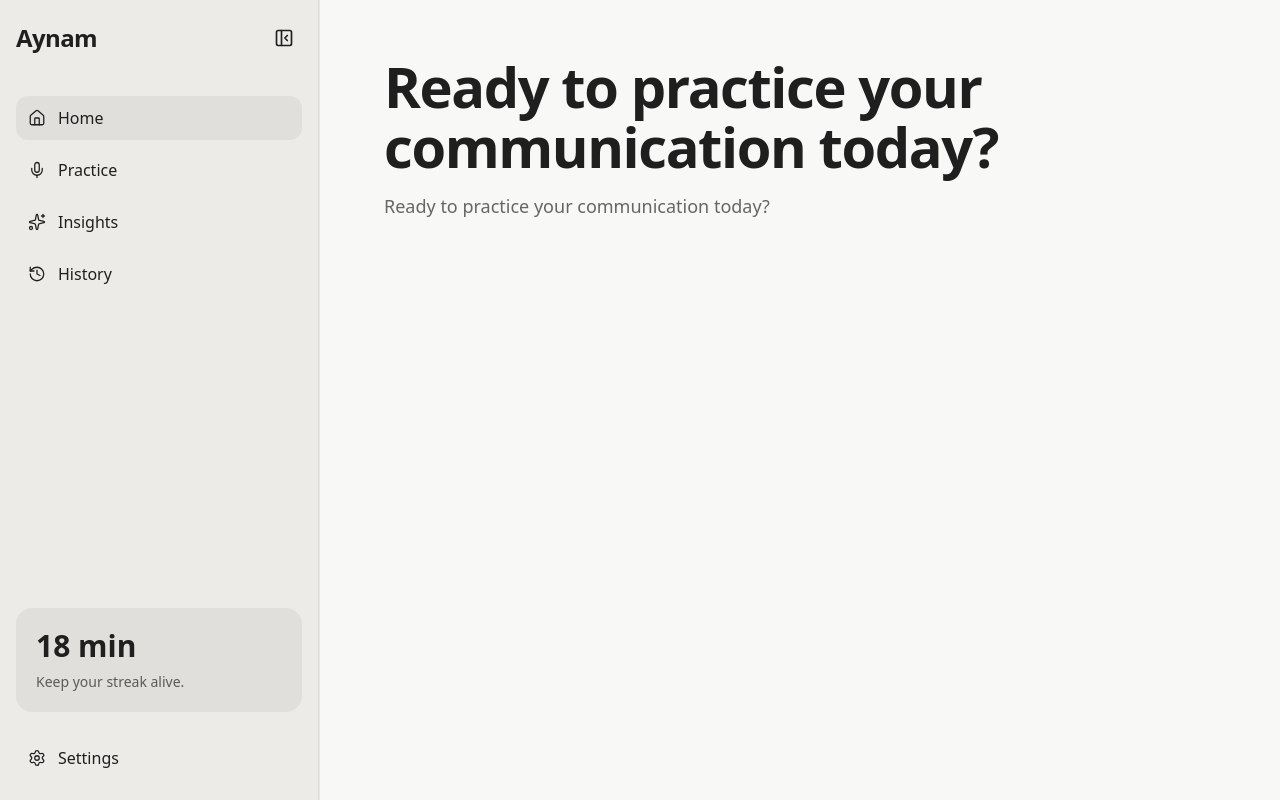
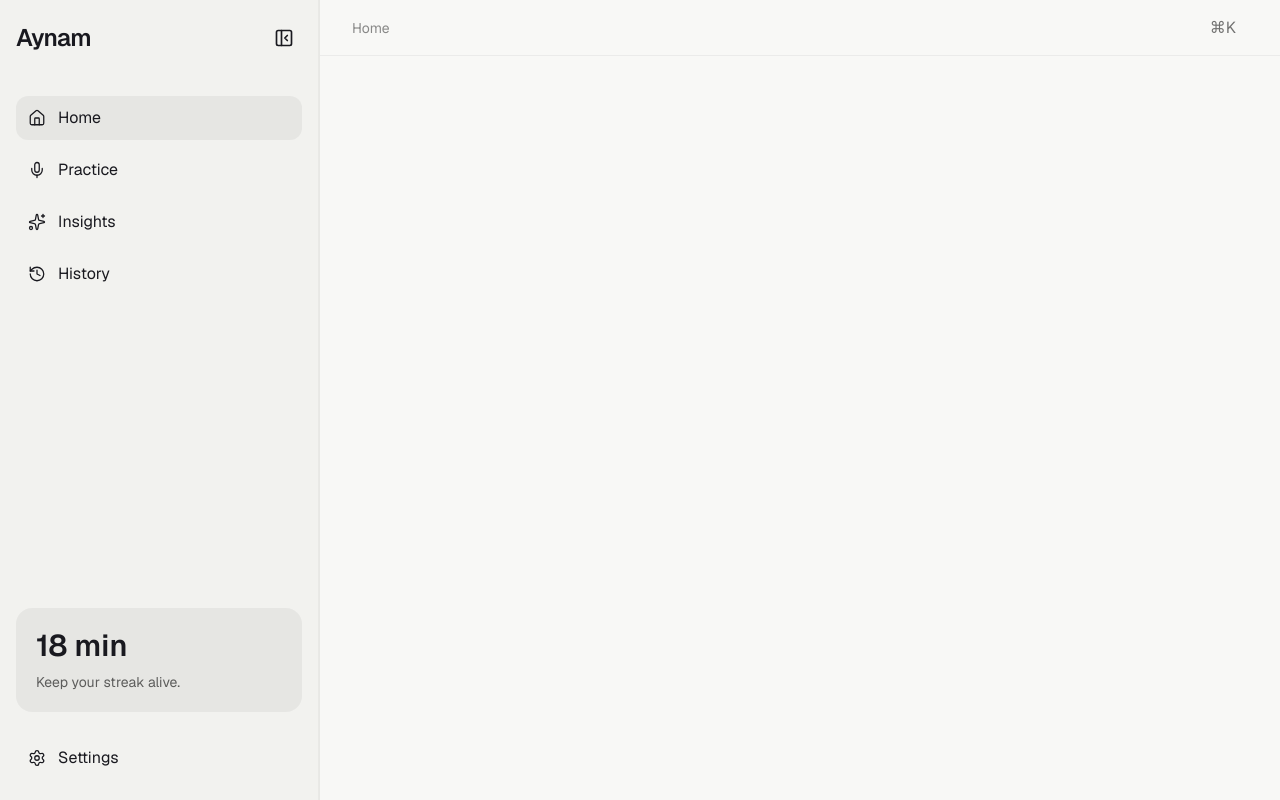
Before and after one commit to namyagaur/aynam.ai, a Next.js app: page /dashboard in a window 1280 px wide. Built offline with nearby package versions, Linux system fonts and the light colour scheme.

Commit message:
feat: update DashboardPage layout and styles for improved user experience

```diff
--- a/app/dashboard/page.tsx
+++ b/app/dashboard/page.tsx
@@ -3,15 +3,29 @@ import { AppShell } from "@/components/layout";
 export default function DashboardPage() {
   return (
     <AppShell>
+      <div className="flex h-full flex-col">
 
-      <h1 className="text-[56px] leading-[60px] font-semibold tracking-[-0.04em] font-semibold tracking-tight">
-        Ready to practice your communication today?
-      </h1>
+        {/* Top Bar */}
 
-      <p className="mt-4 max-w-xl text-lg text-[var(--text-secondary)]">
-        Ready to practice your communication today?
-      </p>
+        <header className="flex h-14 items-center justify-between border-b border-black/5 px-8">
 
+          <span className="text-sm text-black/45">
+            Home
+          </span>
+
+          <button className="rounded-lg px-3 py-2 text-sm text-black/55 hover:bg-black/5">
+            ⌘K
+          </button>
+
+        </header>
+
+        {/* Workspace */}
+
+        <div className="flex-1 p-10">
+
+        </div>
+
+      </div>
     </AppShell>
   );
 }
--- a/app/globals.css
+++ b/app/globals.css
@@ -5,27 +5,51 @@
 ========================================================== */
 
 :root {
-  --canvas: #F7F5F1;
+  /* Window */
 
-  --surface: #FFFFFF;
-  --surface-alt: #F2EEE8;
+  --window: #f6f4fb;
 
-  --text-primary: #1F1F1F;
-  --text-secondary: #666666;
-  --text-muted: #9A9A9A;
+  /* Surfaces */
 
-  --border: #E7E1D7;
+  --sidebar: #fbf9ff;
+  --workspace: #fcfbff;
 
-  --accent: #6E61FF;
+  --card: rgba(255, 255, 255, 0.72);
 
-  --success: #5B8C6A;
-  --warning: #C58A42;
+  /* Text */
 
-  --radius-sm: 8px;
-  --radius-md: 12px;
-  --radius-lg: 20px;
+  --text: #19191f;
+  --muted: #6f7280;
 
-  --shadow: 0 8px 24px rgba(0, 0, 0, 0.05);
+  /* Borders */
+
+  --border: rgba(124, 92, 252, 0.08);
+
+  /* Brand */
+
+  --purple: #7c5cfc;
+  --purple-soft: #efe9ff;
+
+  --green: #36b37e;
+  --green-soft: #ebfaf3;
+
+  --orange: #f59e0b;
+  --orange-soft: #fff4e4;
+
+  --blue: #5b8cff;
+  --blue-soft: #edf3ff;
+
+  /* Radius */
+
+  --radius: 22px;
+
+  /* Shadow */
+
+  --shadow:
+    0 10px 40px rgba(91, 92, 154, 0.08);
+
+  --shadow-soft:
+    0 4px 18px rgba(91, 92, 154, 0.05);
 }
 
 /* ==========================================================
@@ -45,10 +69,10 @@ html {
 body {
   margin: 0;
 
-  background: var(--canvas);
-  color: var(--text-primary);
+  background: var(--window);
+  color: var(--text);
 
-  font-family: var(--font-geist-sans), sans-serif;
+  font-family: var(--font-geist), sans-serif;
 
   text-rendering: optimizeLegibility;
 
@@ -65,7 +89,7 @@ body {
 
 ::selection {
   background: rgba(110, 97, 255, 0.18);
-  color: var(--text-primary);
+  color: var(--text);
 }
 
 /* ==========================================================
@@ -81,12 +105,12 @@ body {
 }
 
 ::-webkit-scrollbar-thumb {
-  background: #d3cdc4;
+  background: #e4ddf8;
   border-radius: 999px;
 }
 
 ::-webkit-scrollbar-thumb:hover {
-  background: #beb7ae;
+  background: #d4caf8;
 }
 
 /* ==========================================================
@@ -138,15 +162,12 @@ body {
 ========================================================== */
 
 .text-primary {
-  color: var(--text-primary);
+  color: var(--text);
 }
 
-.text-secondary {
-  color: var(--text-secondary);
-}
-
+.text-secondary,
 .text-muted {
-  color: var(--text-muted);
+  color: var(--muted);
 }
 
 /* ==========================================================
@@ -157,3 +178,18 @@ a {
   color: inherit;
   text-decoration: none;
 }
+
+button {
+  font: inherit;
+}
+
+input,
+textarea,
+select {
+  font: inherit;
+}
+
+img {
+  display: block;
+  max-width: 100%;
+}
--- a/app/layout.tsx
+++ b/app/layout.tsx
@@ -5,6 +5,7 @@ import "./globals.css";
 const geist = Geist({
   subsets: ["latin"],
   variable: "--font-geist",
+  display: "swap",
 });
 
 export const metadata: Metadata = {
@@ -18,8 +19,10 @@ export default function RootLayout({
   children: React.ReactNode;
 }>) {
   return (
-    <html lang="en">
-      <body className={`${geist.variable} antialiased`}>
+    <html lang="en" suppressHydrationWarning>
+      <body
+        className={`${geist.variable} font-sans bg-[var(--window)] text-[var(--text)] antialiased`}
+      >
         {children}
       </body>
     </html>
--- a/components/layout/AppShell.tsx
+++ b/components/layout/AppShell.tsx
@@ -24,8 +24,7 @@ export default function AppShell({ children }: Props) {
         />
       </aside>
 
-      <main className="flex-1 overflow-y-auto bg-[#F8F8F6] px-16 py-14">
-        {children}
+<main className="flex-1 overflow-hidden bg-[#F8F8F6]">        {children}
       </main>
     </div>
   );
--- a/components/layout/Sidebar.tsx
+++ b/components/layout/Sidebar.tsx
@@ -22,7 +22,7 @@ export default function Sidebar({
   setCollapsed,
 }: SidebarProps) {
   return (
-    <aside className="flex h-full flex-col border-r border-black/6 bg-[#ECEBE7] px-4 py-5">
+    <aside className="flex h-full flex-col border-r border-black/[0.04] bg-[#F2F2EF] px-4 py-5">
       {/* Brand */}
 
       <div className="mb-10 flex items-center justify-between">
```
